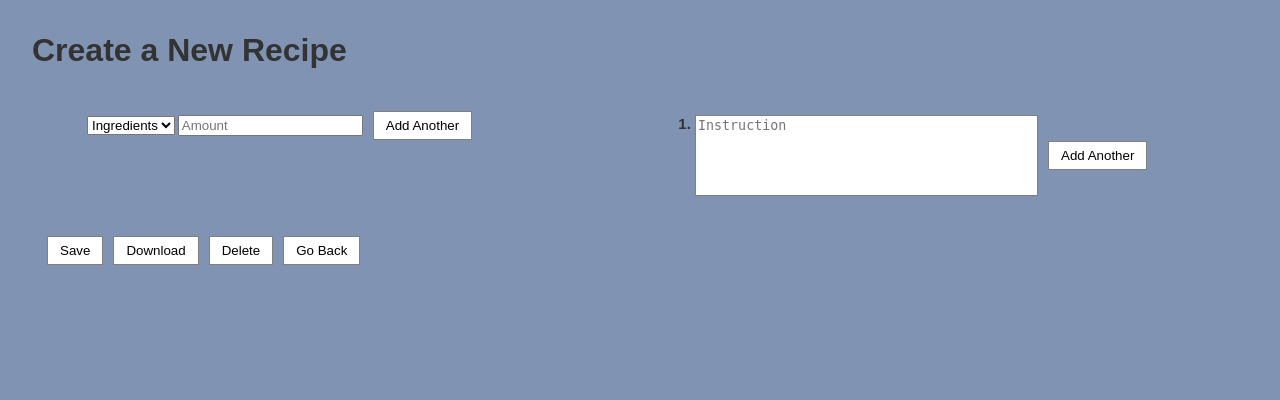
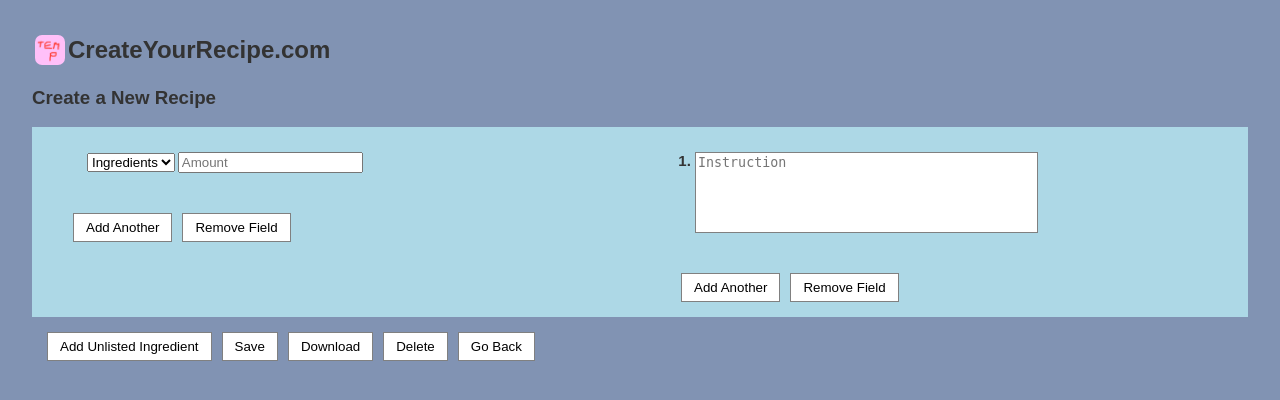
Before and after one commit to heytoki/ACIT2911, a Flask app: page /recipes/create in a window 1280 px wide. Shown: the top 400 px of the page. Run offline with Flask 3, Linux system fonts and the light colour scheme.

Commit message:
Create new tab for adding ingredient, some css update

```diff
--- a/app.py
+++ b/app.py
@@ -59,6 +59,10 @@ def create():
 def recipe():
     return render_template('recipe.html')
 
+@app.route('/ingredient')
+def ingredient():
+    return render_template('ingredient.html')
+
 
 if __name__ == '__main__':
     app.run(debug=True, port=5555)
--- a/static/addField.js
+++ b/static/addField.js
@@ -1,11 +1,5 @@
-let selectEl = document.getElementById("addIngredients");
-selectEl.addEventListener("click", addIngredients);
-
-let textEl = document.getElementById("addInstructions");
-textEl = addEventListener("click", addInstruction);
-
 let ingContainer = document.getElementById("ingredientsForm");
-function addIngredients(){
+function addIngredient(){
     let elToClone = document.getElementById("ingr");
     let clonedEl = elToClone.cloneNode(true);
     ingContainer.appendChild(clonedEl)
@@ -17,3 +11,26 @@ function addInstruction(){
     let clonedEl = eltoClone.cloneNode(true);
     insContainer.appendChild(clonedEl)
 }
+
+function remInstruction() {
+    var element = document.getElementById('instructionsForm');
+    var nested = element.getElementsByTagName('li');
+    if(nested.length > 1){
+        element.removeChild(nested[nested.length - 1]);
+    }
+}
+
+function remIngredient() {
+    var element = document.getElementById('ingredientsForm');
+    var nested = element.getElementsByTagName('li');
+    if(nested.length > 1){
+        element.removeChild(nested[nested.length - 1]);
+    }
+}
+
+function popUp(){
+    window.open(
+        '/ingredient',
+        '_blank'
+    );
+}
--- a/static/style.css
+++ b/static/style.css
@@ -5,13 +5,21 @@ body {
     color: #333;
 }
 
+#pageHeader {
+    display: flex;
+    font-weight: bold;
+    align-items: center;
+    font-size: 24px;
+}
+
 .navbar {
     display: flex;
     justify-content: flex-start;
     align-items: center;
-    padding: 10px 30px;
     background-color: lightblue;
     flex-wrap: nowrap;
+    padding-top: 10px;
+    padding-bottom: 10px;
     width: 100%;
 }
 
@@ -52,6 +60,10 @@ body {
     width: 500px;
     padding: 5px;
     font-size: 1rem;
+}
+
+.search-form input[type="text"]:focus {
+    outline: none;
 }
 
 .search-form button {
@@ -124,6 +136,7 @@ body {
 .grid {
     display: grid;
     grid-template: 1fr / 1fr 1fr;
+    background-color: lightblue;
 }
 
 textarea, textarea:focus {
@@ -137,3 +150,7 @@ textarea, textarea:focus {
     font-size: 15px;
     font-weight: bold;
 }
+
+#addRemButtons {
+    padding-left: 6.75%;
+}
--- a/templates/create.html
+++ b/templates/create.html
@@ -1,15 +1,18 @@
 <!DOCTYPE html>
 <html lang="en">
+
 <head>
     <meta charset="UTF-8">
     <title>Create New Recipe</title>
     <link rel="stylesheet" href="{{ url_for('static', filename='style.css') }}">
 </head>
+
 <body>
-    <h1>Create a New Recipe</h1>
+    <h1 id="pageHeader"><img class="logo" src="/static/temp.jpg">CreateYourRecipe.com</h1>
+    <h3>Create a New Recipe</h3>
     <div class="grid">
         <form>
-            <div class="search-form" id="createPage">
+            <div class="search-form">
                 <ul id="ingredientsForm">
                     <li id="ingr">
                         <select>
@@ -22,21 +25,28 @@
                         <input type="number" name="amount" placeholder="Amount" required>
                     </li>
                 </ul>
-                <button type="button" id="addIngredients">Add Another</button>
+            </div>
+            <div class="search-form" id="addRemButtons">
+                <button type="button" id="addIngredients" onclick="addIngredient()">Add Another</button>
+                <button type="button" id="addIngredients" onclick="remIngredient()">Remove Field</button>
             </div>
         </form>
         <form>
-            <div class="search-form" id="createPage">
+            <div class="search-form">
                 <ol id="instructionsForm">
                     <li id="inst">
                         <textarea placeholder="Instruction" rows="5" cols="40"></textarea>
                     </li>
                 </ol>
-                <button type="button" id="addInstructions">Add Another</button>
+            </div>
+            <div class="search-form" id="addRemButtons">
+                <button type="button" id="addInstructions" onclick="addInstruction()">Add Another</button>
+                <button type="button" id="addInstructions" onclick="remInstruction()">Remove Field</button>
             </div>
         </form>
     </div>
     <div class="search-form" id="createPage">
+        <button type="button" id="newIngredient" onclick="popUp()">Add Unlisted Ingredient</button>
         <button type="submit">Save</button>
         <button type="button">Download</button>
         <button type="button">Delete</button>
@@ -44,7 +54,7 @@
             <button type="button">Go Back</button>
         </a>
     </div>
-        <script src="/static/addField.js"></script>
-    </form>
+    <script src="/static/addField.js"></script>
 </body>
+
 </html>
--- a/templates/home.html
+++ b/templates/home.html
@@ -6,7 +6,7 @@
     <link rel="stylesheet" href="/static/style.css">
 </head>
 <body>
-    <h1><img class="logo" src="/static/temp.jpg">CreateYourRecipe.com</h1>
+    <h1 id="pageHeader"><img class="logo" src="/static/temp.jpg">CreateYourRecipe.com</h1>
     <nav class="navbar">
         <form class="search-form" action="/recipes" method="GET">
             <input type="text" name="query" placeholder="Search recipes...">
```
Also changed, not shown: templates/ingredient.html (added, +26 -0 lines).
